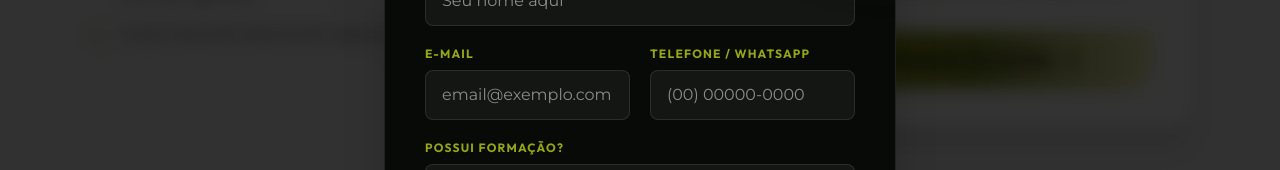
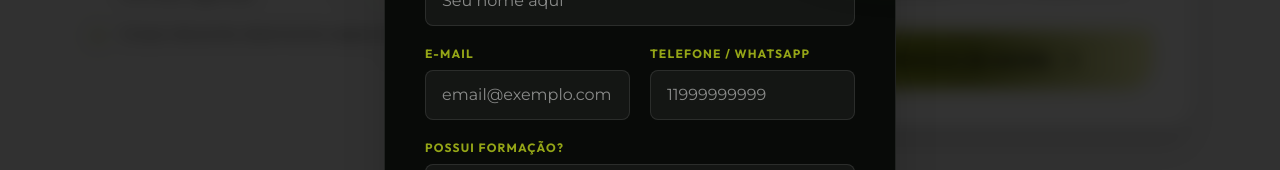
Before and after one commit to henriquegsantos149/pagina-grac, a React (Vite) app: page / in a window 1280 px wide. Both pictures are taken after a click on the button "MATRICULE-SE AGORA". Shown: the part 8952-9122 px from the top of the page. Built offline with nearby package versions, Linux system fonts and the light colour scheme.

Commit message:
limita campo de telefone a 11 digitos numericos

```diff
--- a/src/components/LeadCaptureModal.tsx
+++ b/src/components/LeadCaptureModal.tsx
@@ -141,9 +141,9 @@ export default function LeadCaptureModal({ isOpen, onClose, checkoutUrl }: LeadC
                       type="tel"
                       id="telefone"
                       value={formData.telefone}
-                      onChange={(e) => setFormData({ ...formData, telefone: e.target.value })}
+                      onChange={(e) => setFormData({ ...formData, telefone: e.target.value.replace(/\D/g, '').slice(0, 11) })}
                       className="w-full bg-white/5 border border-white/10 rounded-lg px-4 py-3 text-white focus:outline-none focus:border-[var(--color-brand-primary)] transition-colors font-secondary"
-                      placeholder="(00) 00000-0000"
+                      placeholder="11999999999"
                     />
                   </div>
                 </div>
```
